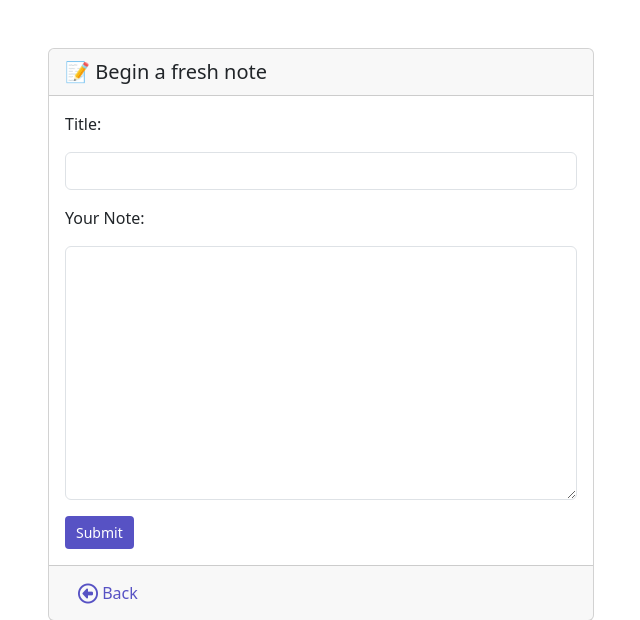
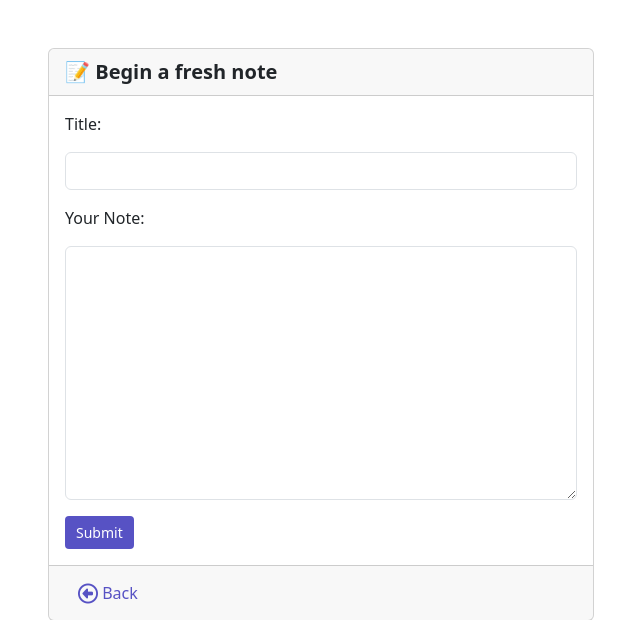
Before and after one commit to jeenakarmi/Notes_Project, a Django app: page /smart/notes/new in a window 1280 px wide. Shown: the part 55-675 px from the top of the page, without its empty margins (319-959 px from the left). Run offline with Django 5.2, Linux system fonts and the light colour scheme; the visitor is signed in with stand-in values (Sample User, id 1).

Commit message:
Title got bold lol

```diff
--- a/notes/templates/notes/notes_form.html
+++ b/notes/templates/notes/notes_form.html
@@ -18,7 +18,7 @@
 <div class="row justify-content-center">
     <div class = "col-md-6">
        <div class="card">
-        <div class="card-header fw-light-normal fs-5">📝 Begin a fresh note</div>
+        <div class="card-header fw-bold fs-5">📝 Begin a fresh note</div>
 
             <div class="card-body">
                 <form action="" method="post">
```
